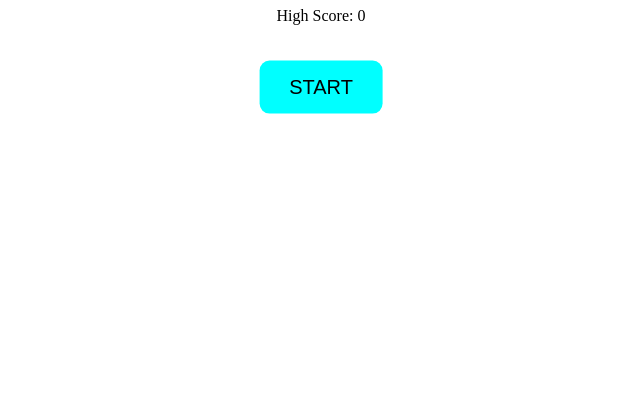
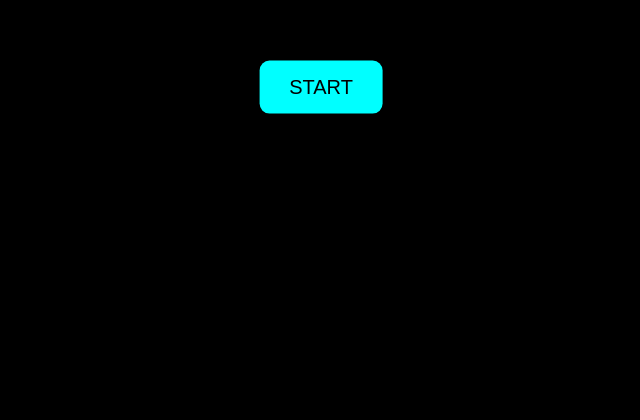
Before and after one commit to Bianca3020/Shooter-Game, a plain HTML site: page index.html in a window 1280 px wide. Shown: the part 380-800 px from the top of the page, without its empty margins (319-959 px from the left). Drawn offline with Linux system fonts and the light colour scheme.

Commit message:
Update index and style

```diff
--- a/index.html
+++ b/index.html
@@ -6,6 +6,13 @@
     <link rel="stylesheet" href="style.css">
 </head>
 <body>
+
+    <div id="gameWrapper">
+    <canvas id="gameCanvas"></canvas>
+    <div id="hud">...</div>
+    <div id="gameOverScreen" class="hidden">...</div>
+    </div>
+
 
     <!-- HOME SCREEN -->
     <div id="homeScreen" class="center">
--- a/style.css
+++ b/style.css
@@ -1,11 +1,7 @@
 body {
-  height: 100vh;
   margin: 0;
-  display: flex;
-  justify-content: center;
-  align-items: center;
+  background: black;
 }
-
 
 .hidden {
     display: none;
@@ -72,3 +68,11 @@ button:hover {
     font-size: 18px;
     cursor: pointer;
 }
+
+#gameWrapper {
+    position: absolute;
+    top: 50%;
+    left: 50%;
+    transform: translate(-50%, -50%);
+    width: fit-content;
+}
```
